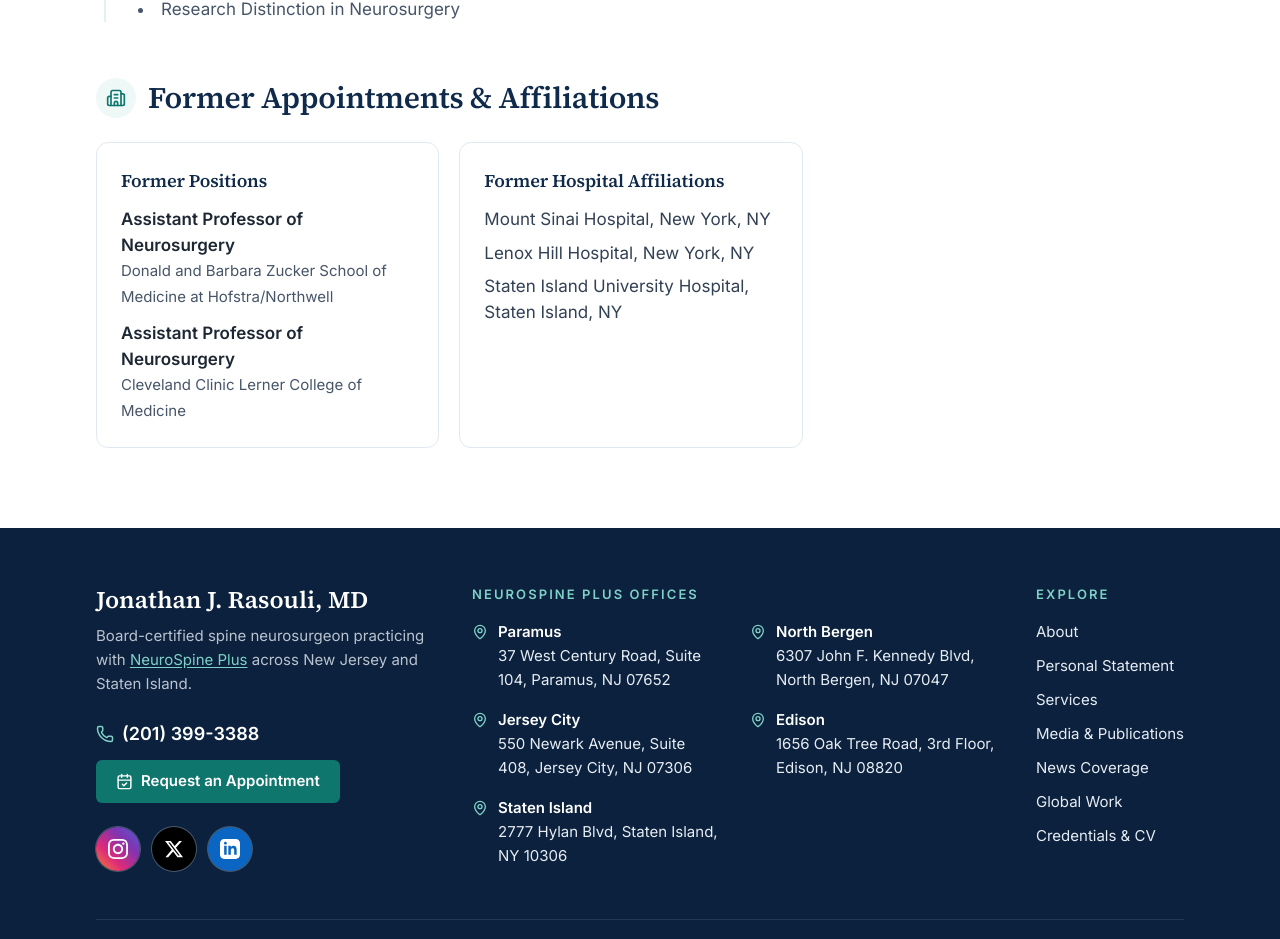
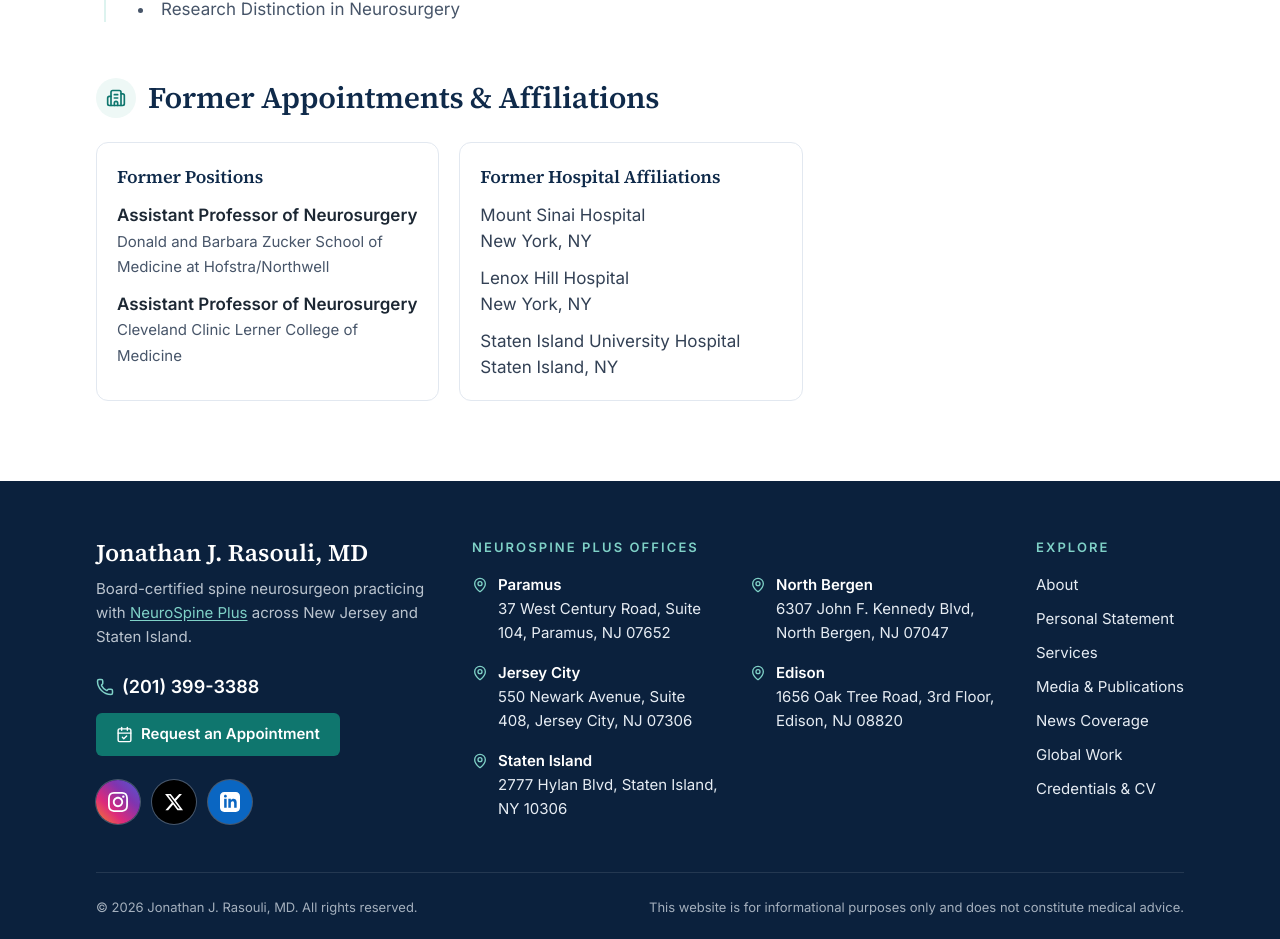
Before and after one commit to jrasouli/Dr-Rasouli-Website-, a React (Vite) app: page /credentials in a window 1280 px wide. Shown: the part 1376-2315 px from the top of the page. Built offline with nearby package versions, Linux system fonts and the light colour scheme.

Commit message:
Credentials: two-line hospital affiliations; Assistant Professor title on one line on desktop

```diff
--- a/pages/Credentials.tsx
+++ b/pages/Credentials.tsx
@@ -89,19 +89,19 @@ const Credentials: React.FC = () => {
             <section>
               <SectionTitle icon={Building2}>Former Appointments &amp; Affiliations</SectionTitle>
               <div className="grid md:grid-cols-2 gap-5">
-                <div className="rounded-xl border border-slate-200 p-6">
+                <div className="rounded-xl border border-slate-200 p-6 md:p-5">
                   <h3 className="text-lg font-semibold text-navy-800 mb-3">Former Positions</h3>
                   <ul className="space-y-3 text-slate-700">
-                    <li><strong className="font-semibold text-ink">Assistant Professor of Neurosurgery</strong><br /><span className="text-[0.9375rem] text-slate-600">Donald and Barbara Zucker School of Medicine at Hofstra/Northwell</span></li>
-                    <li><strong className="font-semibold text-ink">Assistant Professor of Neurosurgery</strong><br /><span className="text-[0.9375rem] text-slate-600">Cleveland Clinic Lerner College of Medicine</span></li>
+                    <li><strong className="font-semibold text-ink md:whitespace-nowrap lg:whitespace-normal xl:whitespace-nowrap">Assistant Professor of Neurosurgery</strong><br /><span className="text-[0.9375rem] text-slate-600">Donald and Barbara Zucker School of Medicine at Hofstra/Northwell</span></li>
+                    <li><strong className="font-semibold text-ink md:whitespace-nowrap lg:whitespace-normal xl:whitespace-nowrap">Assistant Professor of Neurosurgery</strong><br /><span className="text-[0.9375rem] text-slate-600">Cleveland Clinic Lerner College of Medicine</span></li>
                   </ul>
                 </div>
-                <div className="rounded-xl border border-slate-200 p-6">
+                <div className="rounded-xl border border-slate-200 p-6 md:p-5">
                   <h3 className="text-lg font-semibold text-navy-800 mb-3">Former Hospital Affiliations</h3>
-                  <ul className="space-y-2 text-slate-700">
-                    <li>Mount Sinai Hospital, New York, NY</li>
-                    <li>Lenox Hill Hospital, New York, NY</li>
-                    <li>Staten Island University Hospital, Staten Island, NY</li>
+                  <ul className="space-y-3 text-slate-700">
+                    <li>Mount Sinai Hospital<br />New York, NY</li>
+                    <li>Lenox Hill Hospital<br />New York, NY</li>
+                    <li>Staten Island University Hospital<br />Staten Island, NY</li>
                   </ul>
                 </div>
               </div>
```
